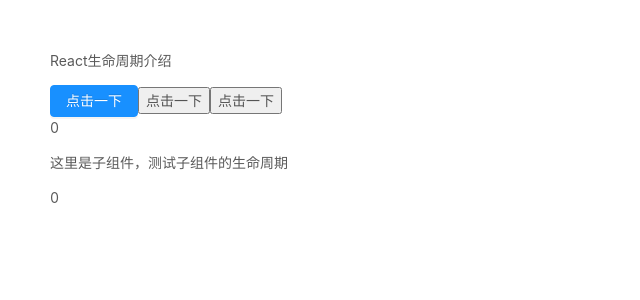
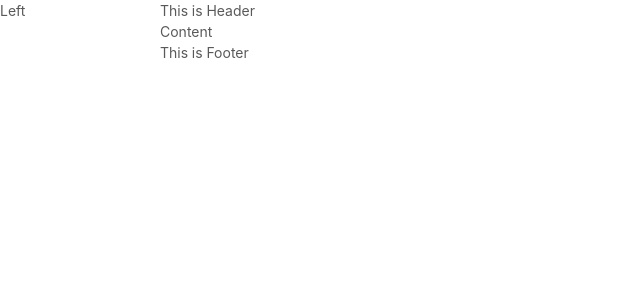
Before and after one commit to FELBC/react-antd-manage, a React app: page / in a window 1280 px wide. Shown: the top 300 px of the page, without its empty margins (0-640 px from the left). Built offline with nearby package versions, Linux system fonts and the light colour scheme.

Commit message:
新增src/admin.js,新增src/components/Header,Footer,NavLeft,src/index.js引入Admin,Admin引入Header,Footer并进行栅格化布局

```diff
--- /dev/null
+++ b/src/admin.js
@@ -0,0 +1,27 @@
+import React from 'react';
+import { Row, Col } from 'antd';
+import Header from './components/Header';
+import Footer from './components/Footer';
+
+export default class Admin extends React.Component{
+    render(){
+        return (
+            <Row>
+                <Col span="3">
+                    Left
+                </Col>
+                <Col span="21">
+                    <Header>
+                        Header
+                    </Header>
+                    <Row>
+                        Content
+                    </Row>
+                    <Footer>
+                        Footer
+                    </Footer>
+                </Col>
+            </Row>
+        );
+    }
+}
--- /dev/null
+++ b/src/components/Footer/index.js
@@ -0,0 +1,11 @@
+import React from 'react';
+
+export default class Footer extends React.Component{
+    render(){
+        return(
+            <div>
+                This is Footer
+            </div>
+        );
+    }
+}
--- /dev/null
+++ b/src/components/Header/index.js
@@ -0,0 +1,11 @@
+import React from 'react';
+
+export default class Header extends React.Component{
+    render(){
+        return(
+            <div>
+                This is Header
+            </div>
+        );
+    }
+}
--- a/src/index.js
+++ b/src/index.js
@@ -2,11 +2,12 @@
 import ReactDOM from 'react-dom';
 import './index.css';
 import Life from './pages/demo/Life';
+import Admin from './admin';
 import * as serviceWorker from './serviceWorker';
 
 ReactDOM.render(
   <React.StrictMode>
-    <Life />
+    <Admin />
   </React.StrictMode>,
   document.getElementById('root')
 );
```
Also changed, not shown: src/components/Footer/index.css (added), src/components/Header/index.css (added), src/components/NavLeft/index.css (added), src/components/NavLeft/index.js (added).
